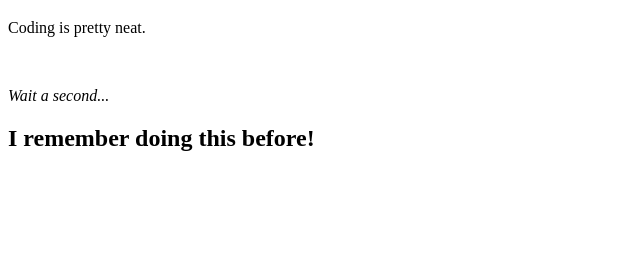
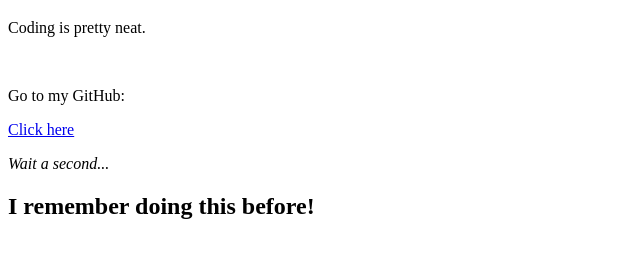
Before and after one commit to zach4r1/zach4r1.github.io, a plain HTML site: page index.html in a window 1280 px wide. Shown: the part 61-318 px from the top of the page, without its empty margins (0-640 px from the left). Drawn offline with Linux system fonts and the light colour scheme.

Commit message:
Update index.html

```diff
--- a/index.html
+++ b/index.html
@@ -6,10 +6,12 @@
   <body>
     <h1>Zachary Hilliard</h1>
     <p>Coding is pretty neat.</p>
+	<br>
+	<p>Go to my GitHub: </p>
+	<a href="https://github.com/zach4r1">Click here</a>
     <br>
     <p>
       <em>Wait a second...</em>
-      <br>
       <h2>I remember doing this before!</h2>
     </p>
   </body>
```
